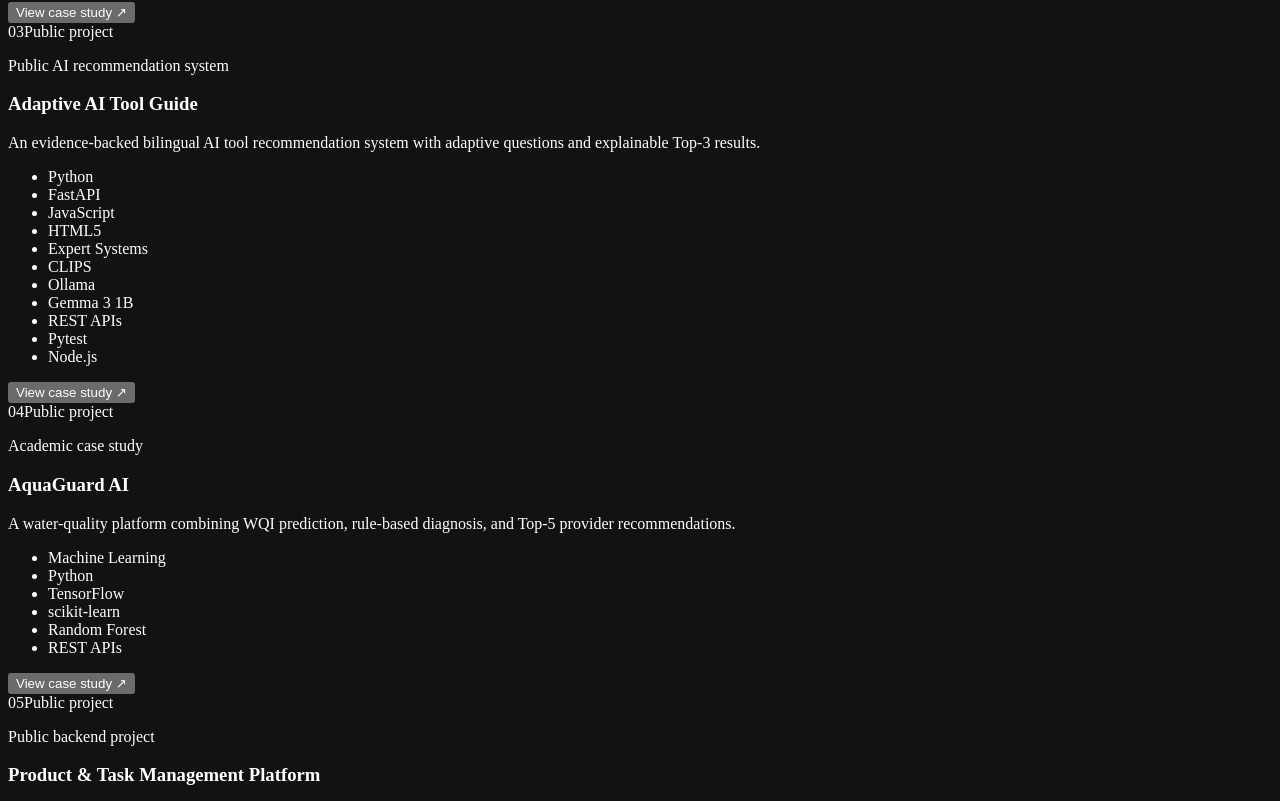
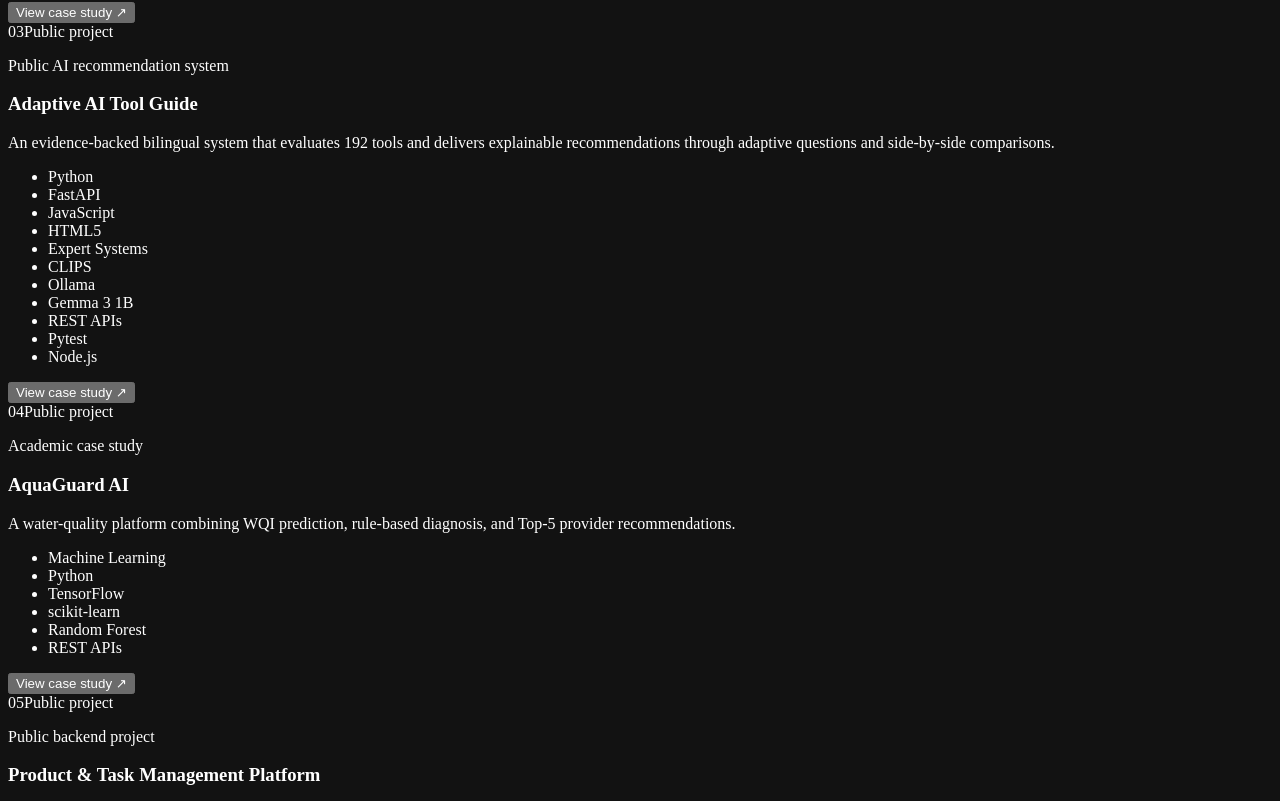
Before and after one commit to mike-elio/mike-elio.github.io, a React (Vite) app: page / in a window 1280 px wide. Shown: the part 3179-3980 px from the top of the page. Built offline with nearby package versions, Linux system fonts and the light colour scheme; no server answers.

Commit message:
docs(portfolio): refresh Adaptive AI Tool Guide description

```diff
--- a/src/data/portfolio.ts
+++ b/src/data/portfolio.ts
@@ -253,9 +253,9 @@ export const projects: readonly Project[] = [
     visibility: "public",
     sourceUrl: "https://github.com/mike-elio/toolguide",
     summary:
-      "An evidence-backed bilingual AI tool recommendation system with adaptive questions and explainable Top-3 results.",
+      "An evidence-backed bilingual system that evaluates 192 tools and delivers explainable recommendations through adaptive questions and side-by-side comparisons.",
     description:
-      "The system scopes decisions across Analysis, Design, Implementation, and Testing for Software, Artificial Intelligence, and Cybersecurity. It uses deterministic stateless questionnaire sessions, source-backed knowledge, CLIPS-backed rule inference, and optional local Ollama classification for unresolved free-text answers.",
+      "Built a bilingual (Arabic and English) decision-support platform for selecting software, AI, and cybersecurity tools across Analysis, Design, Implementation, and Testing. Its deterministic, stateless FastAPI questionnaire asks 6–10 adaptive questions and ranks up to three eligible tools, with source-backed reasoning, limitations, and confidence indicators. The CLIPS-backed inference engine enforces documented requirements, while side-by-side comparisons, 192 practical starter guides, and what-if scenario previews help users make informed choices. Optional local Ollama handles ambiguous free-text responses without cloud API keys.",
     contribution:
       "Built the end-to-end recommendation workflow, FastAPI backend, bilingual interface, validated knowledge catalog, rule inference, automated tests, audits, and questionnaire simulation tooling.",
     features: [
```
